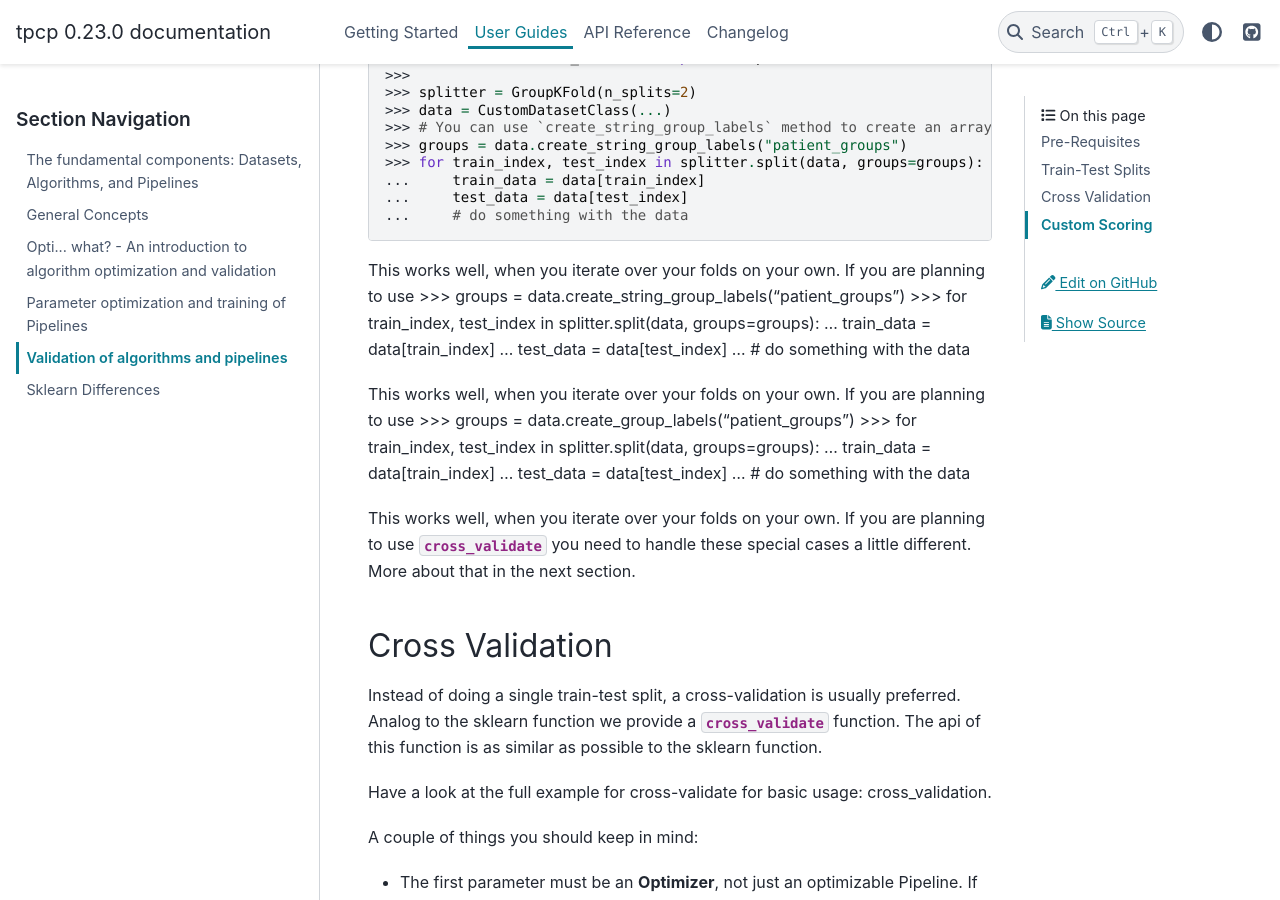
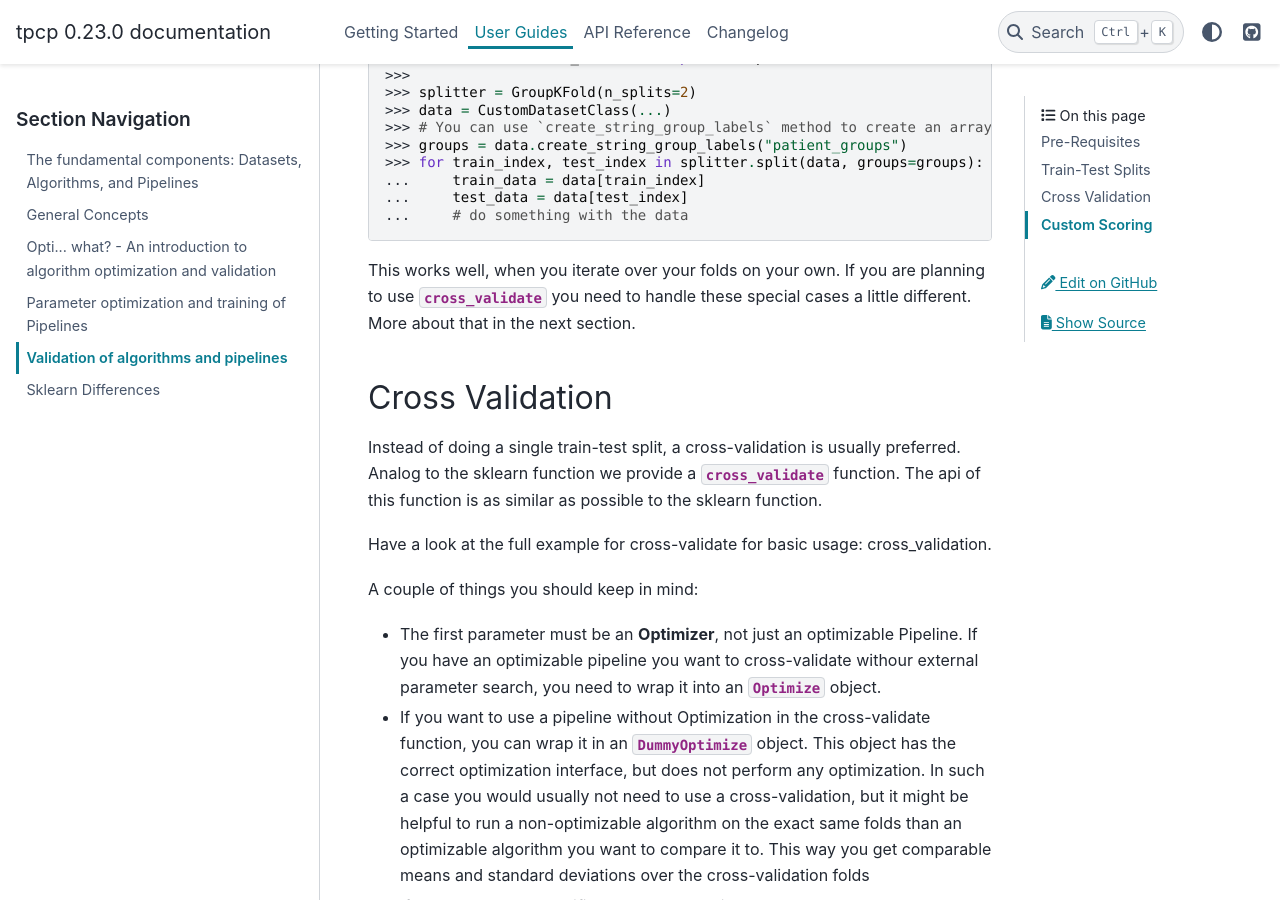
Before and after one commit to mad-lab-fau/tpcp, a Sphinx documentation site: the page built from docs/guides/algorithm_validation_tpcp.rst, in a window 1280 px wide and 900 px high, scrolled down 1372 px. Built offline with Sphinx 7.4.7 and the PyData theme 0.15.4, drawn with Linux system fonts in a browser that asks for light colours; pages that are not in the unit, such as notebooks, are missing from menus.

Commit message:
fix mistake in algo validation guide

```diff
--- a/docs/guides/algorithm_validation_tpcp.rst
+++ b/docs/guides/algorithm_validation_tpcp.rst
@@ -58,22 +58,6 @@ For a grouped split it might look like this:
 ...     # do something with the data
 
 This works well, when you iterate over your folds on your own.
-If you are planning to use
->>> groups = data.create_string_group_labels("patient_groups")
->>> for train_index, test_index in splitter.split(data, groups=groups):
-...     train_data = data[train_index]
-...     test_data = data[test_index]
-...     # do something with the data
-
-This works well, when you iterate over your folds on your own.
-If you are planning to use
->>> groups = data.create_group_labels("patient_groups")
->>> for train_index, test_index in splitter.split(data, groups=groups):
-...     train_data = data[train_index]
-...     test_data = data[test_index]
-...     # do something with the data
-
-This works well, when you iterate over your folds on your own.
 If you are planning to use :func:`~tpcp.validate.cross_validate` you need to handle these special cases a little
 different.
 More about that in the next section.
```
